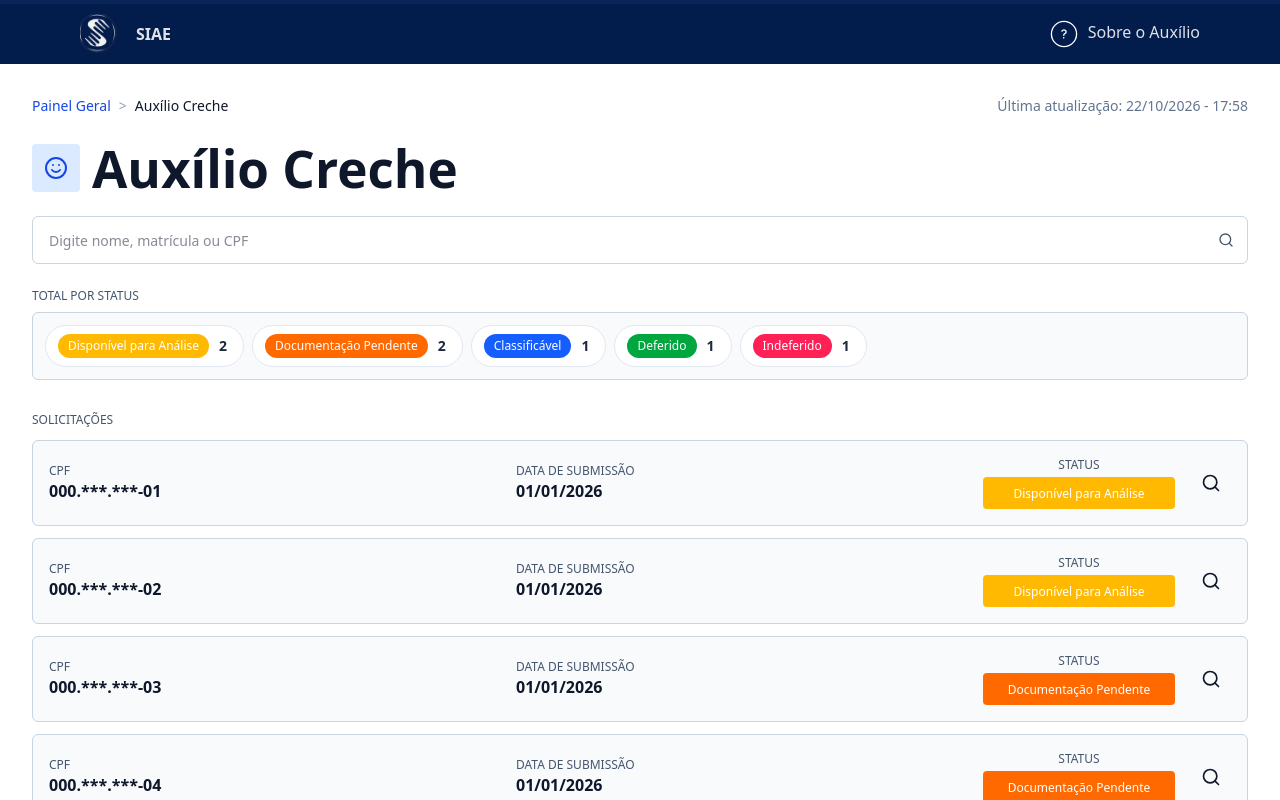
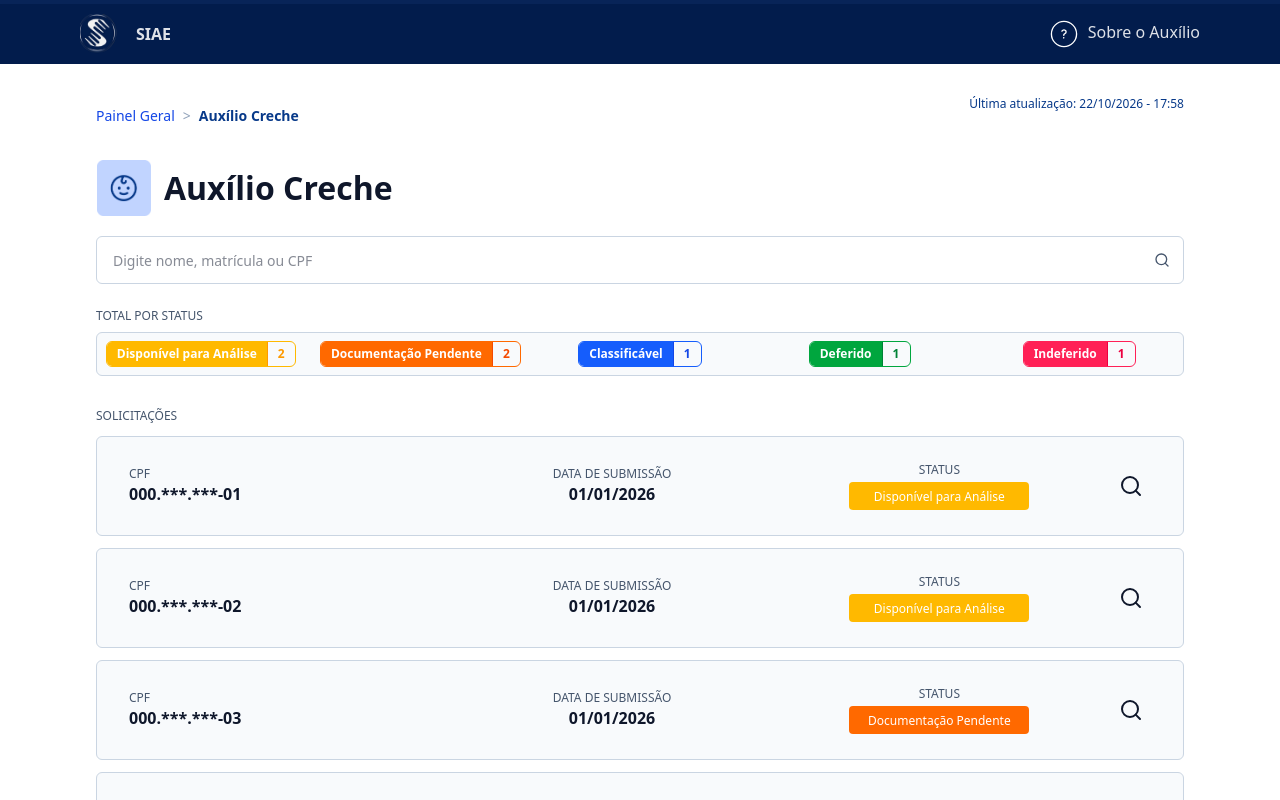
Before and after one commit to natamleao/siae-web, a React (Vite) app: page /detalhe-solicitacao/auxilio-creche in a window 1280 px wide. Shown: the top 800 px of the page. Built offline with nearby package versions, Linux system fonts and the light colour scheme; no server answers.

Commit message:
Fix: ajustando design das telas conforme o figma

```diff
--- a/src/app/DetailSolicitacao.tsx
+++ b/src/app/DetailSolicitacao.tsx
@@ -96,6 +96,22 @@ export function DetailSolicitacao() {
 
   const nomeAuxilio = auxilioId ? nomesAuxilios[auxilioId] : undefined;
 
+  const iconesAuxilios: Record<string, string> = {
+    "auxilio-creche": "/icone-painel-geral/CrecheIcon.png",
+    "isencao-ru": "/icone-painel-geral/refeicaoIcon.png",
+    "auxilio-ingressante": "/icone-painel-geral/AddIcon.png",
+    "auxilio-emergencial": "/icone-painel-geral/AuxilioIcon.png",
+  };
+  const iconeAuxilio = auxilioId ? iconesAuxilios[auxilioId] : undefined;
+
+  const bordasStatus: Record<StatusSolicitacao, string> = {
+    disponivel: "border-amber-400 text-amber-500",
+    "documentacao-pendente": "border-orange-500 text-orange-600",
+    classificavel: "border-blue-600 text-blue-700",
+    deferido: "border-green-600 text-green-700",
+    indeferido: "border-rose-500 text-rose-600",
+  };
+
   useEffect(() => {
     let cancelado = false;
 
@@ -160,7 +176,7 @@ export function DetailSolicitacao() {
       <Header />
 
       <main className="flex-1">
-        <div className="mx-auto w-full max-w-7xl px-4 py-5 sm:px-6 sm:py-6 lg:px-8 lg:py-8 text-slate-900">
+        <div className="mx-auto w-full max-w-6xl px-4 py-5 sm:px-6 sm:py-6 lg:px-8 lg:py-8 text-slate-900">
           <div className="flex flex-wrap items-center justify-between gap-x-4 gap-y-2 text-xs sm:text-sm">
             <nav aria-label="Navegação estrutural" className="flex items-center">
               <Link
@@ -172,19 +188,31 @@ export function DetailSolicitacao() {
               <span className="mx-2 text-slate-400" aria-hidden="true">
                 &gt;
               </span>
-              <span aria-current="page">
+              <span aria-current="page" className="font-semibold text-[#073989] ">
                 {nomeAuxilio ?? "Auxílio não encontrado"}
               </span>
             </nav>
 
-            <p className="text-slate-500">
+            <p className="mb-6 text-right text-xs text-[#073989]">
               Última atualização: {dataAtualizacao} - {horaAtualizacao}
             </p>
           </div>
 
           <div className="mt-5 flex items-center  gap-3 sm:mt-6">
-            <span className="flex h-10 w-10 shrink-0 items-center justify-center rounded bg-blue-100 text-blue-700 sm:h-12 sm:w-12">
-              <FiSmile aria-hidden="true" className="h-5 w-5 sm:h-6 sm:w-6" />
+            <span className="flex h-11 w-11 shrink-0 items-center justify-center sm:h-12 sm:w-12 lg:h-14 lg:w-14">
+              {iconeAuxilio ? (
+                <img
+                  src={iconeAuxilio}
+                  alt=""
+                  aria-hidden="true"
+                  className="h-full w-full object-contain"
+                />
+              ) : (
+                <FiSmile
+                  aria-hidden="true"
+                  className="h-5 w-5 sm:h-6 sm:w-6 lg:h-7 lg:w-7"
+                />
+              )}
             </span>
 
             <h1 className="text-xl font-semibold leading-tight sm:text-2xl lg:text-3xl">
@@ -216,7 +244,7 @@ export function DetailSolicitacao() {
                 Total por status
               </h2>
 
-              <div className="flex flex-wrap items-center gap-2 rounded-md border border-slate-300 bg-slate-50 p-3">
+              <div className="grid w-full grid-cols-2 justify-items-center gap-3 rounded-md border border-slate-300 bg-slate-50 py-2 sm:grid-cols-3 lg:grid-cols-5">
                 {ordemStatus.map((status) => {
                   const total = solicitacoes.filter(
                     (item) => item.status === status,
@@ -225,14 +253,14 @@ export function DetailSolicitacao() {
                   return (
                     <div
                       key={status}
-                      className="flex items-center gap-1.5 rounded-full border border-slate-200 bg-white px-2.5 py-2 sm:px-3"
+                      className={`inline-flex items-center overflow-hidden rounded-md border ${bordasStatus[status]}`}
                     >
                       <span
-                        className={`rounded-full px-2.5 py-1 text-[10px] font-medium text-white sm:text-xs ${coresStatus[status]}`}
+                        className={`px-2.5 py-1 text-[10px] font-semibold text-white sm:text-xs ${coresStatus[status]}`}
                       >
                         {statusInfo[status].label}
                       </span>
-                      <span className="min-w-4 text-center text-xs font-bold text-slate-800 sm:text-sm">
+                      <span className="min-w-7 border-l border-current px-2 py-1 text-center text-xs font-semibold">
                         {total}
                       </span>
                     </div>
@@ -284,18 +312,16 @@ export function DetailSolicitacao() {
                 ordenadas.map((solicitacao) => (
                   <article
                     key={solicitacao.id}
-                    className="grid grid-cols-2 items-center gap-x-3 gap-y-3 rounded-md border border-slate-300 bg-slate-50 p-3 sm:gap-4 sm:p-4 md:min-h-[76px] md:grid-cols-[minmax(0,1fr)_minmax(0,1fr)_minmax(150px,auto)_40px] md:items-center"
+                    className="grid grid-cols-2 items-stretch gap-x-3 gap-y-3 rounded-md border border-slate-300 bg-slate-50 p-4 sm:gap-4 lg:min-h-[100px] lg:grid-cols-[repeat(3,minmax(0,1fr))_2.5rem] lg:px-8"
                   >
-                    <div className="min-w-0">
-                      <p className="text-[10px] uppercase text-slate-600 sm:text-xs">
-                        CPF
-                      </p>
+                    <div className="flex h-full min-w-0 flex-col justify-center items-start">
+                      <p className="text-[10px] uppercase text-slate-600 sm:text-xs">CPF</p>
                       <p className="truncate text-sm font-semibold text-slate-900 sm:text-base">
                         {mascararCpf(solicitacao.cpf)}
                       </p>
                     </div>
 
-                    <div className="min-w-0">
+                    <div className="flex h-full min-w-0 flex-col justify-center items-center">
                       <p className="text-[10px] uppercase text-slate-600 sm:text-xs">
                         Data de submissão
                       </p>
@@ -304,12 +330,12 @@ export function DetailSolicitacao() {
                       </p>
                     </div>
 
-                    <div className="min-w-0">
-                      <p className="mb-1 text-[10px] uppercase text-slate-600 sm:text-xs md:text-center">
+                    <div className="flex h-full min-w-0 flex-col items-center justify-center text-center">
+                      <p className="mb-1 text-[10px] uppercase text-slate-600 sm:text-xs">
                         Status
                       </p>
                       <span
-                        className={`flex h-8 w-40 shrink-0 items-center justify-center rounded px-2 text-center text-[10px] font-medium leading-tight text-white sm:w-48 sm:px-3 sm:text-xs ${coresStatus[solicitacao.status]}`}
+                        className={`inline-flex min-h-7  min-w-45  max-w-full items-center justify-center rounded px-3 py-1 text-center text-[10px] font-medium leading-tight text-white sm:text-xs ${coresStatus[solicitacao.status]}`}
                       >
                         {statusInfo[solicitacao.status].label}
                       </span>
@@ -318,9 +344,9 @@ export function DetailSolicitacao() {
                     <Link
                       to={`/analise-solicitacao/${solicitacao.id}`}
                       aria-label={`Visualizar solicitação ${mascararCpf(solicitacao.cpf)}`}
-                      className="flex h-8 w-8 items-center justify-center justify-self-end text-slate-900 hover:text-blue-700 focus-visible:outline-2 focus-visible:outline-offset-2 focus-visible:outline-blue-700 md:justify-self-center"
+                      className="flex h-8 w-8 self-center items-center justify-center justify-self-end text-slate-900 hover:text-blue-700 focus-visible:outline-2 focus-visible:outline-offset-2 focus-visible:outline-blue-700 lg:justify-self-center"
                     >
-                      <FiSearch aria-hidden="true" className="h-5 w-5" />
+                      <FiSearch aria-hidden="true" className="h-6 w-6" />
                     </Link>
                   </article>
                 ))}
--- a/src/app/PainelAdministrativo.tsx
+++ b/src/app/PainelAdministrativo.tsx
@@ -2,6 +2,7 @@ import { FaBell, FaClock, FaExclamationTriangle, FaFileAlt, FaSmile, FaUtensils,
 import { Footer } from "../components/Footer";
 import { Header } from "../components/Header";
 import { AidCard, MetricCard, NoticeItem } from "../components/PainelCards";
+import { formatDateTime } from "../utils/dateTime";
 
 const aids = [
   {
@@ -35,13 +36,10 @@ const aids = [
 ];
 
 export function PainelAdministrativo() {
-  const now = new Date();
-  const dateFormatter = new Intl.DateTimeFormat("pt-BR", { dateStyle: "short" });
-  const timeFormatter = new Intl.DateTimeFormat("pt-BR", { timeStyle: "short" });
-  const updatedAt = `${dateFormatter.format(now)} - ${timeFormatter.format(now)}`;
+  const updatedAt = formatDateTime();
 
   return (
-    <main className="flex min-h-screen flex-col bg-slate-50 ">
+    <main className="flex min-h-screen flex-col bg-white ">
       <Header/>
 
       <section className="w-full flex-1 text-slate-900">
@@ -61,9 +59,10 @@ export function PainelAdministrativo() {
                 Acompanhamento das Solicitações de Auxílios
               </h2>
               <p className="mb-4 text-sm text-slate-600">
-                Selecione um dos cards abaixo para visualizar o painel de cada auxílio:              </p>
+                Selecione um dos cards abaixo para visualizar o painel de cada auxílio:
+              </p>
 
-              <div className="space-y-3">
+              <div className="space-y-3 ">
                 {aids.map((aid) => (
                     <AidCard
                     key={aid.id}
--- a/src/components/PainelCards.tsx
+++ b/src/components/PainelCards.tsx
@@ -20,7 +20,7 @@ export function AidCard({
   return (
     <Link
       to={to}
-      className="flex flex-col gap-4 rounded-md border border-[#B5B5B5] bg-[#F9FBFF] p-6 no-underline transition hover:scale-[1.01] hover:border-blue-500 focus-visible:outline-2 focus-visible:outline-offset-2 focus-visible:outline-blue-600 sm:flex-row sm:items-center"
+      className="flex flex-col gap-4 rounded-md border border-slate-300 bg-slate-50 p-6 no-underline transition hover:scale-[1.01] hover:border-blue-500 focus-visible:outline-2 focus-visible:outline-offset-2 focus-visible:outline-blue-600 sm:flex-row sm:items-center"
     >
 
         {typeof Icon === "string" ? (
--- a/src/index.css
+++ b/src/index.css
@@ -25,8 +25,8 @@ body {
 }
 
 h1 {
-    font-size: 3.2em;
-    line-height: 1.1;
+    font-size: 2.0em;
+    line-height: 1.0;
 }
 
 
--- /dev/null
+++ b/src/utils/dateTime.ts
@@ -0,0 +1,6 @@
+const dateFormatter = new Intl.DateTimeFormat("pt-BR", { dateStyle: "short" });
+const timeFormatter = new Intl.DateTimeFormat("pt-BR", { timeStyle: "short" });
+
+export function formatDateTime(date: Date = new Date()): string {
+  return `${dateFormatter.format(date)} - ${timeFormatter.format(date)}`;
+}
```
